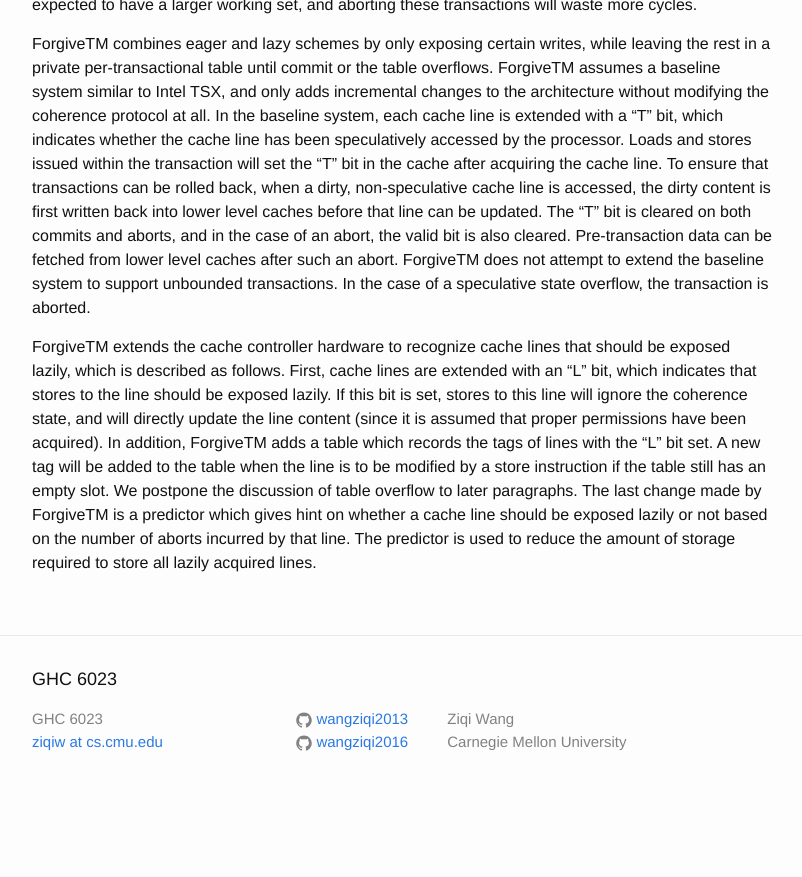
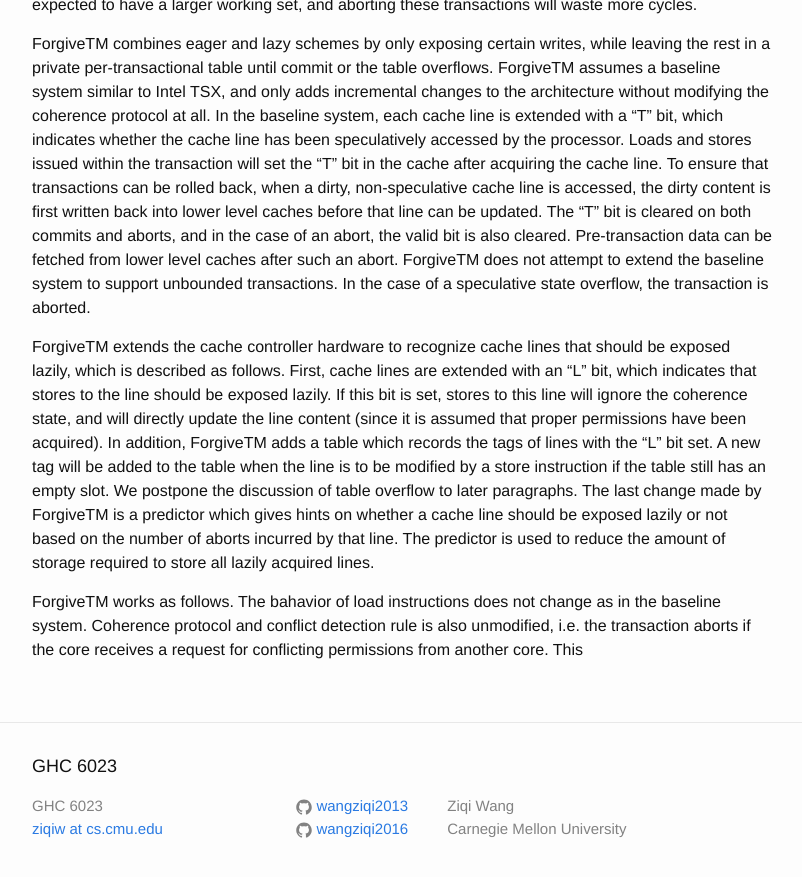
Before and after one commit to wangziqi2013/wangziqi2013.github.io, a Jekyll site: the page built from _posts/2019-09-27-forgivetm.markdown, in a window 1280 px wide and 900 px high, scrolled down 1189 px. Shown: the top 877 px of the window, without its empty margins (238-1040 px from the left). Built offline with Jekyll 4.4.1, drawn with Linux system fonts in a browser that asks for light colours; before the commit the page ends 2002 px from its top, so only the background shows below that.

Commit message:
Adding work

```diff
--- a/_posts/2019-09-27-forgivetm.markdown
+++ b/_posts/2019-09-27-forgivetm.markdown
@@ -55,6 +55,10 @@ If this bit is set, stores to this line will ignore the coherence state, and wil
 it is assumed that proper permissions have been acquired). In addition, ForgiveTM adds a table which records the tags
 of lines with the "L" bit set. A new tag will be added to the table when the line is to be modified by a store instruction
 if the table still has an empty slot. We postpone the discussion of table overflow to later paragraphs. The last change made
-by ForgiveTM is a predictor which gives hint on whether a cache line should be exposed lazily or not based on the number of
+by ForgiveTM is a predictor which gives hints on whether a cache line should be exposed lazily or not based on the number of
 aborts incurred by that line. The predictor is used to reduce the amount of storage required to store all lazily acquired
 lines.
+
+ForgiveTM works as follows. The bahavior of load instructions does not change as in the baseline system. Coherence protocol
+and conflict detection rule is also unmodified, i.e. the transaction aborts if the core receives a request for conflicting
+permissions from another core. This
```
